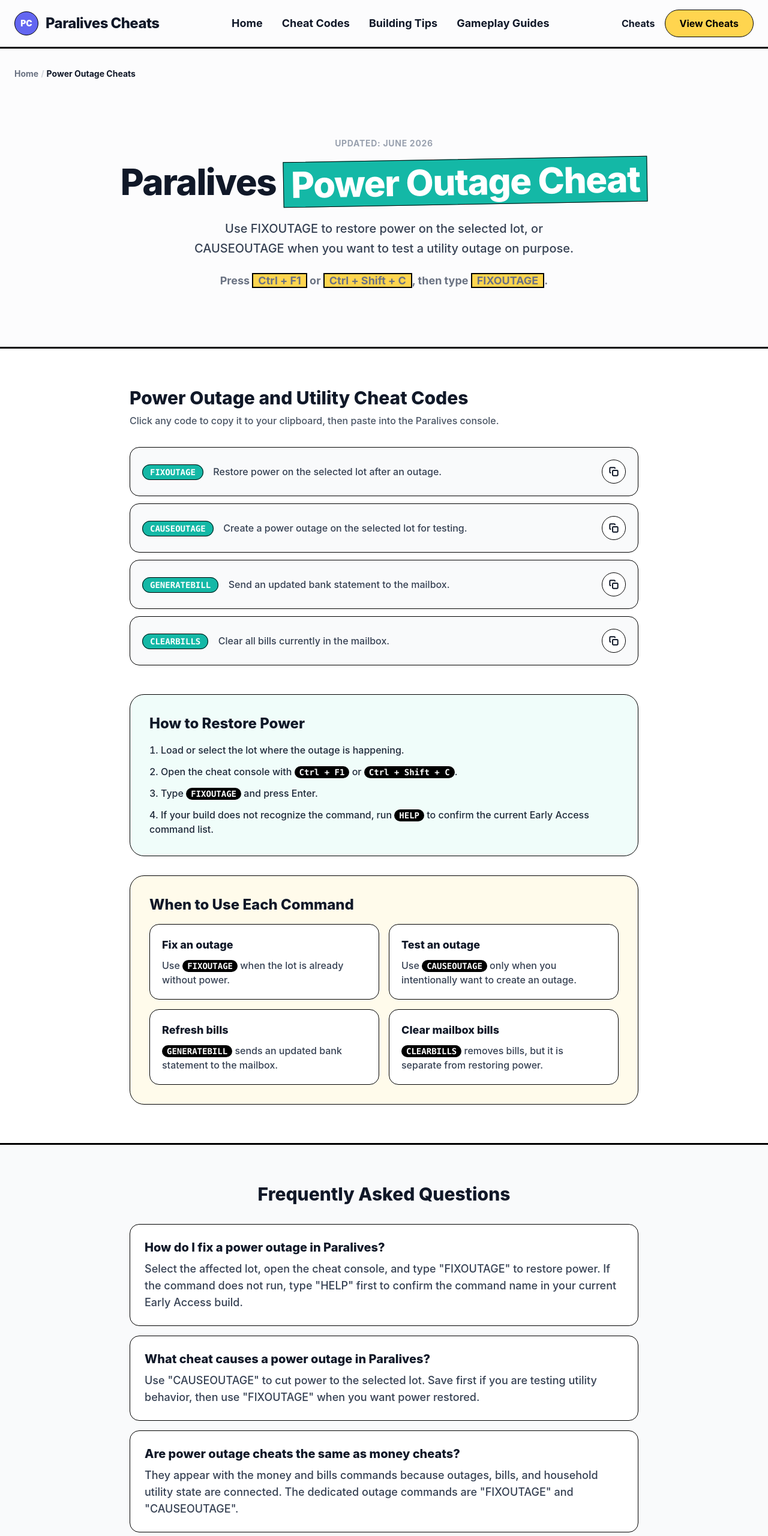
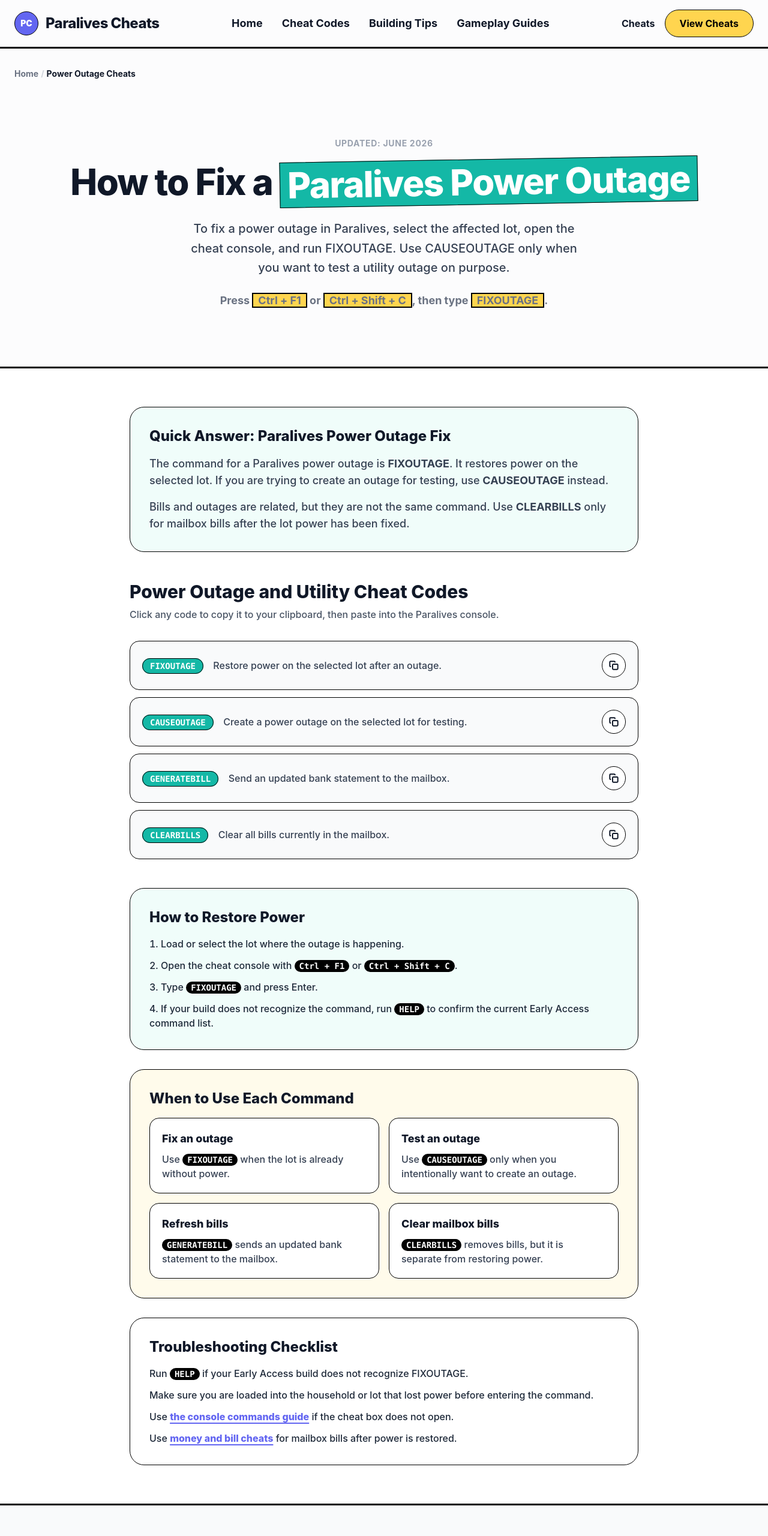
Before and after one commit to ychisbest/paralivescheatscom, an Astro site: page /power-outage-cheats in a window 1280 px wide. Shown: the top 2560 px of the page at 60% size. Built offline with nearby package versions, Linux system fonts and the light colour scheme; Astro itself is replaced by a stand-in of ours.

Commit message:
Improve outage and teleport SEO intent

```diff
--- a/src/components/SiteFooter.astro
+++ b/src/components/SiteFooter.astro
@@ -21,7 +21,9 @@
           <li><a href="/#cheats" class="hover:text-black hover:underline">All Cheats</a></li>
           <li><a href="/cheat-codes" class="hover:text-black hover:underline">Cheat Codes</a></li>
           <li><a href="/money-cheats" class="hover:text-black hover:underline">Money Cheats</a></li>
+          <li><a href="/teleport-cheats" class="hover:text-black hover:underline">Teleport Cheats</a></li>
           <li><a href="/power-outage-cheats" class="hover:text-black hover:underline">Power Outage Cheats</a></li>
+          <li><a href="/wemod-trainer" class="hover:text-black hover:underline">WeMod Trainer</a></li>
           <li><a href="/needs-cheats" class="hover:text-black hover:underline">Needs Cheats</a></li>
           <li><a href="/skill-cheats" class="hover:text-black hover:underline">Skill Cheats</a></li>
           <li><a href="/pregnancy-cheats" class="hover:text-black hover:underline">Pregnancy Cheats</a></li>
--- a/src/pages/power-outage-cheats.astro
+++ b/src/pages/power-outage-cheats.astro
@@ -11,10 +11,11 @@
 ];
 
 const faqs = [
-  { q: 'How do I fix a power outage in Paralives?', a: 'Select the affected lot, open the cheat console, and type "FIXOUTAGE" to restore power. If the command does not run, type "HELP" first to confirm the command name in your current Early Access build.' },
+  { q: 'How do I fix a power outage in Paralives?', a: 'Select the affected lot, open the cheat console, and type "FIXOUTAGE" to restore power. This is the direct Paralives power outage fix. If the command does not run, type "HELP" first to confirm the command name in your current Early Access build.' },
   { q: 'What cheat causes a power outage in Paralives?', a: 'Use "CAUSEOUTAGE" to cut power to the selected lot. Save first if you are testing utility behavior, then use "FIXOUTAGE" when you want power restored.' },
   { q: 'Are power outage cheats the same as money cheats?', a: 'They appear with the money and bills commands because outages, bills, and household utility state are connected. The dedicated outage commands are "FIXOUTAGE" and "CAUSEOUTAGE".' },
   { q: 'Can I clear bills while fixing an outage?', a: 'Yes. "CLEARBILLS" clears mailbox bills, while "FIXOUTAGE" restores power. Use the two commands separately so you know which state changed.' },
+  { q: 'Why is my Paralives lot still without power?', a: 'Make sure the affected lot is loaded or selected before running "FIXOUTAGE". If the lot still has utility problems, check mailbox bills separately with "GENERATEBILL" or "CLEARBILLS".' },
 ];
 
 const faqSchema = {
@@ -35,7 +36,8 @@
   "step": [
     { "@type": "HowToStep", "name": "Select the affected lot", "text": "Load the household or lot where the power outage is happening." },
     { "@type": "HowToStep", "name": "Open the cheat console", "text": "Press Ctrl + F1 or Ctrl + Shift + C on Windows. On Mac, use the shortcut supported by your keyboard layout." },
-    { "@type": "HowToStep", "name": "Run FIXOUTAGE", "text": "Type FIXOUTAGE and press Enter to restore power on the selected lot." }
+    { "@type": "HowToStep", "name": "Run FIXOUTAGE", "text": "Type FIXOUTAGE and press Enter to restore power on the selected lot." },
+    { "@type": "HowToStep", "name": "Verify bills separately", "text": "If power is restored but household bills still look wrong, use GENERATEBILL or CLEARBILLS as separate bill commands." }
   ]
 };
 
@@ -49,8 +51,8 @@
 
 <Layout
   title="Power Outage Cheats"
-  fullTitle="Paralives Power Outage Cheat 2026 - FIXOUTAGE & CAUSEOUTAGE | Paralives Cheats"
-  description="How to fix a power outage in Paralives with FIXOUTAGE, how to cause an outage with CAUSEOUTAGE, and which bill commands to use with utility cheats."
+  fullTitle="How to Fix Power Outage in Paralives - FIXOUTAGE Cheat Guide 2026 | Paralives Cheats"
+  description="How to fix power outage in Paralives with FIXOUTAGE, when to use CAUSEOUTAGE, and which bill commands affect lot utility problems."
   canonicalPath="/power-outage-cheats"
   schema={[faqSchema, howToSchema]}
 >
@@ -62,10 +64,10 @@
   <header class="max-w-7xl mx-auto px-6 py-16 md:py-24 text-center">
     <p class="text-sm font-bold text-gray-400 mb-4 uppercase tracking-wider">Updated: June 2026</p>
     <h1 class="text-4xl md:text-6xl font-extrabold tracking-tight leading-[1.1] mb-6">
-      Paralives <span class="bg-[#14b8a6] text-white px-3 py-1 border border-black inline-block rotate-[-1deg]">Power Outage Cheat</span>
+      How to Fix a <span class="bg-[#14b8a6] text-white px-3 py-1 border border-black inline-block rotate-[-1deg]">Paralives Power Outage</span>
     </h1>
     <p class="text-xl text-gray-700 max-w-2xl mx-auto leading-relaxed font-medium mb-6">
-      Use FIXOUTAGE to restore power on the selected lot, or CAUSEOUTAGE when you want to test a utility outage on purpose.
+      To fix a power outage in Paralives, select the affected lot, open the cheat console, and run FIXOUTAGE. Use CAUSEOUTAGE only when you want to test a utility outage on purpose.
     </p>
     <p class="text-lg text-gray-500 font-bold">
       Press <span class="bg-[#FFD54F] px-2 border-2 border-black">Ctrl + F1</span> or <span class="bg-[#FFD54F] px-2 border-2 border-black">Ctrl + Shift + C</span>, then type <span class="bg-[#FFD54F] px-2 border-2 border-black">FIXOUTAGE</span>.
@@ -74,6 +76,16 @@
 
   <section class="py-16 bg-white border-y-[3px] border-black">
     <div class="max-w-4xl mx-auto px-6">
+      <div class="bg-[#F0FDFA] border border-black rounded-3xl p-8 brutal-shadow mb-12">
+        <h2 class="text-2xl font-extrabold mb-4">Quick Answer: Paralives Power Outage Fix</h2>
+        <p class="text-gray-700 font-medium text-lg mb-4">
+          The command for a Paralives power outage is <strong>FIXOUTAGE</strong>. It restores power on the selected lot. If you are trying to create an outage for testing, use <strong>CAUSEOUTAGE</strong> instead.
+        </p>
+        <p class="text-gray-700 font-medium text-lg">
+          Bills and outages are related, but they are not the same command. Use <strong>CLEARBILLS</strong> only for mailbox bills after the lot power has been fixed.
+        </p>
+      </div>
+
       <h2 class="text-3xl font-extrabold mb-2">Power Outage and Utility Cheat Codes</h2>
       <p class="text-gray-600 font-medium mb-8">Click any code to copy it to your clipboard, then paste into the Paralives console.</p>
       <CheatTable cheats={cheats} color="bg-[#14b8a6]" />
@@ -108,6 +120,16 @@
             <p class="text-gray-700 font-medium"><code class="bg-black text-white px-2 py-0.5 rounded-full text-sm font-bold">CLEARBILLS</code> removes bills, but it is separate from restoring power.</p>
           </div>
         </div>
+      </div>
+
+      <div class="mt-8 bg-white border border-black rounded-3xl p-8 brutal-shadow">
+        <h3 class="text-2xl font-extrabold mb-4">Troubleshooting Checklist</h3>
+        <ul class="space-y-3 text-gray-800 font-medium">
+          <li>Run <code class="bg-black text-white px-2 py-0.5 rounded-full text-sm font-bold">HELP</code> if your Early Access build does not recognize FIXOUTAGE.</li>
+          <li>Make sure you are loaded into the household or lot that lost power before entering the command.</li>
+          <li>Use <a href="/console-commands" class="text-[#6366f1] font-extrabold underline underline-offset-4 decoration-2">the console commands guide</a> if the cheat box does not open.</li>
+          <li>Use <a href="/money-cheats" class="text-[#6366f1] font-extrabold underline underline-offset-4 decoration-2">money and bill cheats</a> for mailbox bills after power is restored.</li>
+        </ul>
       </div>
     </div>
   </section>
--- a/src/pages/teleport-cheats.astro
+++ b/src/pages/teleport-cheats.astro
@@ -10,6 +10,7 @@
 
 const faqs = [
   { q: 'How do I teleport a Para in Paralives?', a: 'Select the stuck Para, open the cheat console, and type "UNSTUCK". Paralives uses this pathing fix as the practical teleport command because it moves the selected Para back to a valid navmesh position.' },
+  { q: 'How do I teleport Paras in Paralives?', a: 'Use "UNSTUCK" for one selected Para. If multiple Paras are stuck or trapped, use "UNSTUCKALL" to move every Para back to valid navmesh positions.' },
   { q: 'What is the Paralives teleport command?', a: 'The command to use is "UNSTUCK" for one selected Para or "UNSTUCKALL" for every Para in the world. There is not a separate free-map teleport command in the current Early Access cheat list.' },
   { q: 'What if my Para is stuck?', a: 'Use "UNSTUCK" to fix the selected Para\'s pathing and move them to the correct position. If multiple Paras are stuck, use "UNSTUCKALL" to fix everyone in the world at once.' },
   { q: 'What does UNSTUCK do exactly?', a: 'The UNSTUCK command moves the selected Para to the correct position on the navigation mesh, fixing any pathing issues that may have caused them to get stuck.' },
@@ -43,6 +44,7 @@
 const relatedPages = [
   { title: 'Needs Cheats', href: '/needs-cheats', desc: 'Fill all needs instantly' },
   { title: 'Power Outage Cheats', href: '/power-outage-cheats', desc: 'Fix lot utility problems' },
+  { title: 'WeMod Trainer', href: '/wemod-trainer', desc: 'Use the built-in console instead' },
   { title: 'Money Cheats', href: '/money-cheats', desc: 'Get unlimited Paradimes' },
   { title: 'Console Commands', href: '/console-commands', desc: 'How to use the console' },
 ];
@@ -87,6 +89,16 @@
           <li>Type <code class="bg-black text-white px-2 py-0.5 rounded-full text-sm font-bold">UNSTUCK</code> and press Enter.</li>
           <li>If multiple Paras are stuck, use <code class="bg-black text-white px-2 py-0.5 rounded-full text-sm font-bold">UNSTUCKALL</code> instead.</li>
         </ol>
+      </div>
+
+      <div class="mt-8 bg-white border border-black rounded-3xl p-8 brutal-shadow">
+        <h3 class="text-2xl font-extrabold mb-4">Quick Answer for Stuck Paras</h3>
+        <p class="text-gray-700 font-medium text-lg mb-4">
+          If you searched for how to teleport Paras in Paralives, start with <strong>UNSTUCK</strong>. It moves the selected Para back to a valid route when they are trapped by furniture, terrain, or pathing.
+        </p>
+        <p class="text-gray-700 font-medium text-lg">
+          Use <strong>UNSTUCKALL</strong> only when more than one Para is stuck. For console setup issues, use the <a href="/console-commands" class="text-[#6366f1] font-extrabold underline underline-offset-4 decoration-2">console commands guide</a> before installing any external trainer.
+        </p>
       </div>
 
       <div class="mt-12 bg-[#EDE9FE] border border-black rounded-3xl p-8 brutal-shadow">
```
